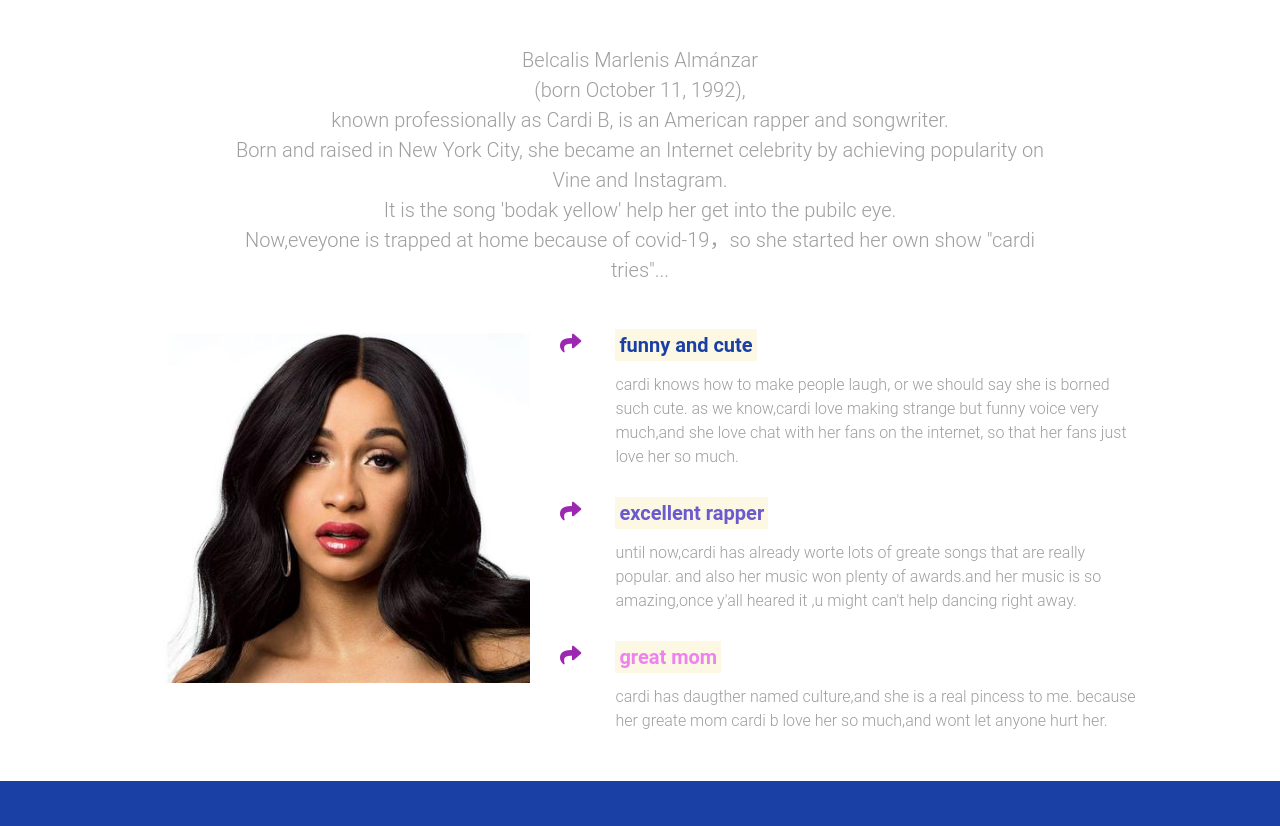
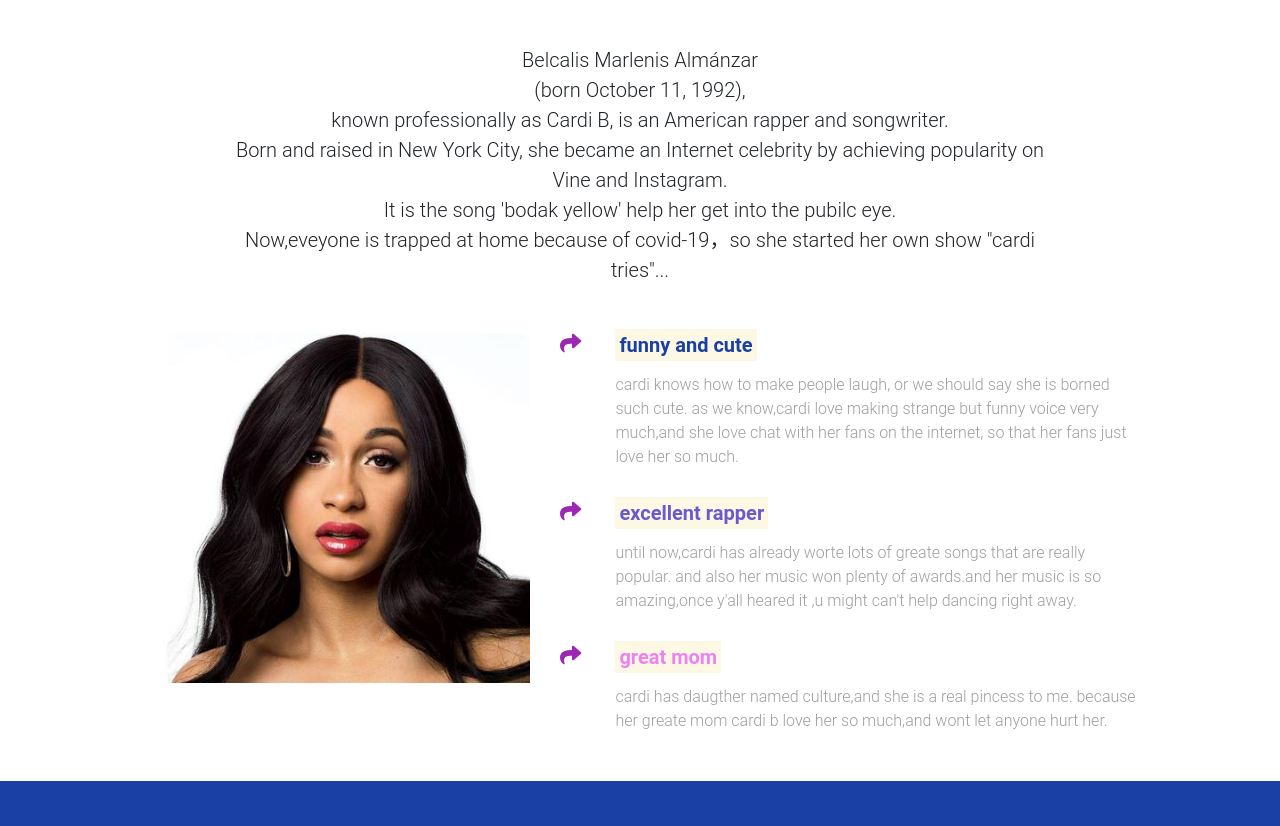
Before and after one commit to 1758658540/Andrew, a plain HTML site: page index.html in a window 1280 px wide. Shown: the part 899-1725 px from the top of the page. Drawn offline with Linux system fonts and the light colour scheme.

Commit message:
Update index.html

```diff
--- a/index.html
+++ b/index.html
@@ -127,7 +127,7 @@
         <!-- Section heading -->
         <h2 class="h1-responsive font-weight-bold text-center mb-5" style="color: rgb(226, 23, 145);">This is our Cardi!</h2>
         <!-- Section description -->
-        <p class="lead grey-text text-center w-responsive mx-auto mb-5">Belcalis Marlenis Almánzar
+        <p class="lead text-center w-responsive mx-auto mb-5">Belcalis Marlenis Almánzar
           <br>(born October 11, 1992),<br>
           known professionally as Cardi B, is an American rapper and songwriter.
           <br>Born and raised in New York City, she became an Internet celebrity by achieving popularity on Vine and Instagram.
```
